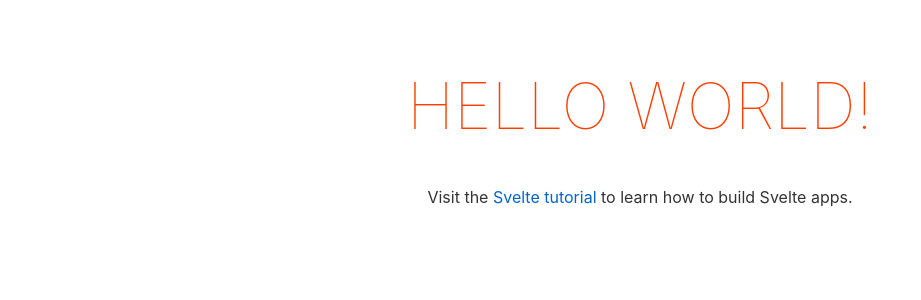
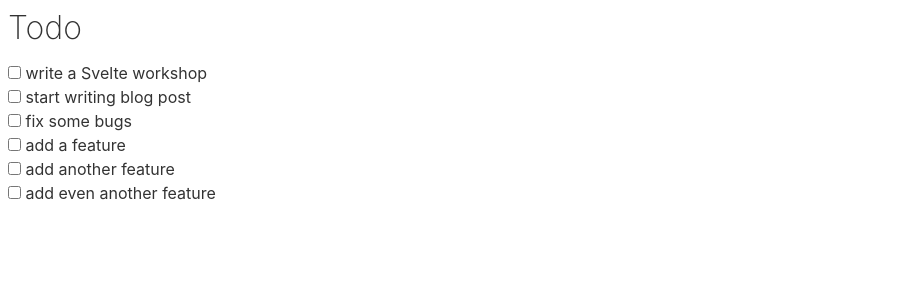
Before and after one commit to ladraum/svelte-typescript-workshop, a Svelte app: page / in a window 1280 px wide. Shown: the top 300 px of the page, without its empty margins (0-921 px from the left). Built offline with nearby package versions, Linux system fonts and the light colour scheme.

Commit message:
Add step 2

```diff
--- a/src/App.svelte
+++ b/src/App.svelte
@@ -1,30 +1,37 @@
 <script lang="ts">
-	export let name: string;
+let uid:number = 1;
+
+interface Todo {
+    id: number,
+    done: boolean,
+    description: string
+}
+
+let todos:Array<Todo> = [
+    { id: uid++, done: false, description: 'write a Svelte workshop' },
+    { id: uid++, done: false, description: 'start writing blog post' },
+    { id: uid++, done: false, description: 'fix some bugs' },
+    { id: uid++, done: false, description: 'add a feature' },
+    { id: uid++, done: false, description: 'add another feature' },
+    { id: uid++, done: false, description: 'add even another feature' },
+];
 </script>
 
-<main>
-	<h1>Hello {name}!</h1>
-	<p>Visit the <a href="https://svelte.dev/tutorial">Svelte tutorial</a> to learn how to build Svelte apps.</p>
-</main>
+<div>
+    <h2>Todo</h2>
+    {#each todos as todo (todo.id)}
+        <label>
+            <input type="checkbox">
+            {todo.description}
+        </label>
+    {/each}
+</div>
 
 <style>
-	main {
-		text-align: center;
-		padding: 1em;
-		max-width: 240px;
-		margin: 0 auto;
-	}
-
-	h1 {
-		color: #ff3e00;
-		text-transform: uppercase;
-		font-size: 4em;
-		font-weight: 100;
-	}
-
-	@media (min-width: 640px) {
-		main {
-			max-width: none;
-		}
-	}
+    h2 {
+        font-size: 2em;
+        font-weight: 200;
+        user-select: none;
+        margin: 0 0 0.5em 0;
+    }
 </style>
```
Also changed, not shown: what_to_expect.png (added), 1 other file (tests, documents, lock files or other folders).
